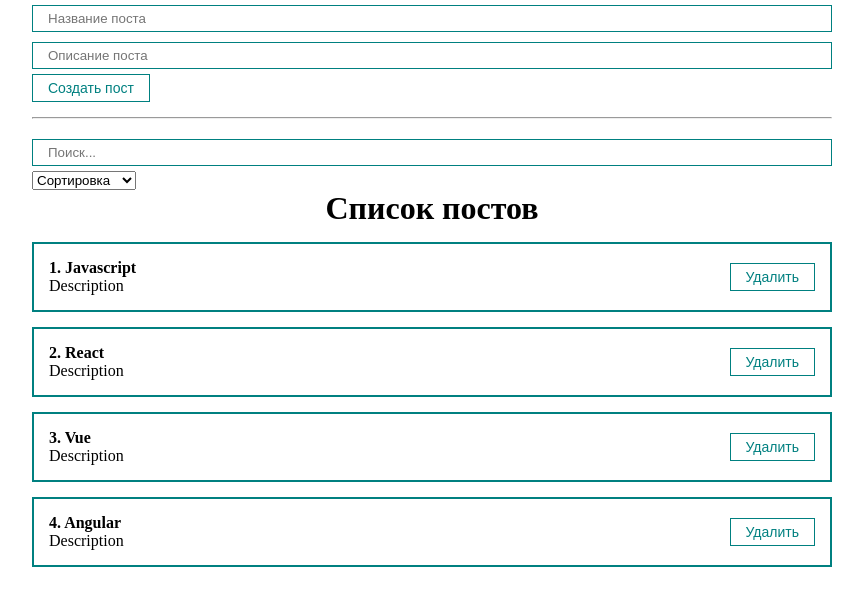
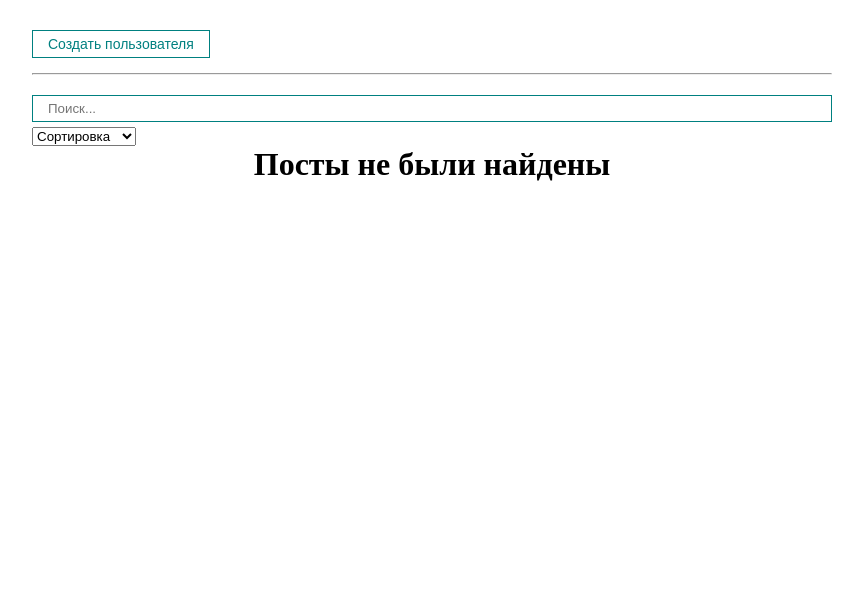
Before and after one commit to magkontrol/r-app-00, a React (Create React App) app: page / in a window 1280 px wide. Shown: the top 606 px of the page, without its empty margins (208-1071 px from the left). Built offline with nearby package versions, Linux system fonts and the light colour scheme.

Commit message:
[feat] add modal and custom hooks []

```diff
--- a/package.json
+++ b/package.json
@@ -6,7 +6,8 @@
     "node-sass": "^7.0.3",
     "react": "^18.2.0",
     "react-dom": "^18.2.0",
-    "react-scripts": "5.0.1"
+    "react-scripts": "5.0.1",
+    "react-transition-group": "^4.4.5"
   },
   "scripts": {
     "start": "react-scripts start",
--- a/src/App.js
+++ b/src/App.js
@@ -10,31 +10,14 @@
 import PostForm from "./components/PostForm";
 import MySelect from "./components/UI/select/MySelect";
 import PostFilter from "./components/PostFilter";
+import MyModal from "./components/UI/MyModal/MyModal";
+import { usePosts } from "./hooks/usePosts";
 
 function App() {
-  const [posts, setPosts] = useState([
-    { id: 1, title: "Javascript", body: "Description" },
-    { id: 2, title: "React", body: "Description" },
-    { id: 3, title: "Vue", body: "Description" },
-    { id: 4, title: "Angular", body: "Description" },
-  ]);
-
+  const [posts, setPosts] = useState([]);
   const [filter, setFilter] = useState({ sort: "", query: "" });
-
-  const sortedPosts = useMemo(() => {
-    if (filter.sort) {
-      return [...posts].sort((a, b) =>
-        a[filter.sort].localeCompare(b[filter.sort])
-      );
-    }
-    return posts;
-  }, [filter.sort, posts]);
-
-  const sortedAndSearchedPosts = useMemo(() => {
-    return sortedPosts.filter((post) =>
-      post.title.toLowerCase().includes(filter.query)
-    );
-  }, [filter.query, sortedPosts]);
+  const [modal, setModal] = useState(false);
+  const sortedAndSearchedPosts = usePosts(posts, filter.sort, filter.query);
 
   const createPost = (newPost) => {
     setPosts([...posts, newPost]);
@@ -46,8 +29,9 @@
 
   return (
     <div className="App">
-      <PostForm create={createPost} />
-
+      <MyButton style={{ marginTop: "30px" }} onClick={() => setModal(true)}>
+        Создать пользователя
+      </MyButton>
       <hr style={{ margin: "15px 0" }} />
       <PostFilter filter={filter} setFilter={setFilter} />
 
@@ -56,6 +40,11 @@
         posts={sortedAndSearchedPosts}
         title={"Список постов"}
       />
+
+      <MyModal visible={modal} setVisible={setModal}>
+        {" "}
+        <PostForm create={createPost} />{" "}
+      </MyModal>
     </div>
   );
 }
--- a/src/components/PostFilter.jsx
+++ b/src/components/PostFilter.jsx
@@ -1,4 +1,4 @@
-import React, { useState } from "react";
+import React from "react";
 import MyInput from "./UI/input/MyInput";
 import MySelect from "./UI/select/MySelect";
 
--- a/src/components/PostList.jsx
+++ b/src/components/PostList.jsx
@@ -1,6 +1,7 @@
 import React from "react";
 
 import PostItem from "./PostItem";
+import { CSSTransition, TransitionGroup } from "react-transition-group";
 
 function PostList({ posts, title, remove }) {
   if (!posts.length) {
@@ -10,14 +11,14 @@
   return (
     <div>
       <h1 style={{ textAlign: "center" }}>{title}</h1>
-      {posts.map((post, index) => (
-        <PostItem
-          remove={remove}
-          number={index + 1}
-          post={post}
-          key={post.id}
-        />
-      ))}
+
+      <TransitionGroup>
+        {posts.map((post, index) => (
+          <CSSTransition key={post.id} classNames="post" timeout={500}>
+            <PostItem remove={remove} number={index + 1} post={post} />
+          </CSSTransition>
+        ))}
+      </TransitionGroup>
     </div>
   );
 }
--- /dev/null
+++ b/src/components/UI/MyModal/MyModal.jsx
@@ -0,0 +1,20 @@
+import React from "react";
+import cl from "./MyModal.module.scss";
+
+const MyModal = ({ children, visible, setVisible }) => {
+  const rootClasses = [cl.myModal];
+
+  if (visible) {
+    rootClasses.push(cl.active);
+  }
+
+  return (
+    <div className={rootClasses.join(" ")} onClick={() => setVisible(false)}>
+      <div className={cl.myModalContent} onClick={(e) => e.stopPropagation()}>
+        {children}
+      </div>
+    </div>
+  );
+};
+
+export default MyModal;
--- /dev/null
+++ b/src/components/UI/MyModal/MyModal.module.scss
@@ -0,0 +1,22 @@
+.myModal {
+  position: fixed;
+  top: 0;
+  bottom: 0;
+  right: 0;
+  left: 0;
+  display: none;
+  background-color: rgba(0, 0, 0, 0.5);
+}
+
+.myModalContent {
+  padding: 25px;
+  background: white;
+  border-radius: 16px;
+  min-width: 250px;
+}
+
+.myModal.active {
+  display: flex;
+  justify-content: center;
+  align-items: center;
+}
--- a/src/components/UI/button/MyButton.jsx
+++ b/src/components/UI/button/MyButton.jsx
@@ -1,12 +1,12 @@
 import React from "react";
 import classes from "./MyButton.module.scss";
 
-function MyButton({ children, ...props }) {
+const MyButton = ({ children, ...props }) => {
   return (
     <button {...props} className={classes.MyBtn}>
       {children}
     </button>
   );
-}
+};
 
 export default MyButton;
--- a/src/components/UI/select/MySelect.jsx
+++ b/src/components/UI/select/MySelect.jsx
@@ -1,4 +1,4 @@
-import React, { useState } from "react";
+import React from "react";
 
 const MySelect = ({ options, defaultValue, value, onChange }) => {
   return (
--- /dev/null
+++ b/src/hooks/usePosts.js
@@ -0,0 +1,22 @@
+import { useMemo } from "react";
+
+export const useSortedPosts = (posts, sort) => {
+  const sortedPosts = useMemo(() => {
+    if (sort) {
+      return [...posts].sort((a, b) => a[sort].localeCompare(b[sort]));
+    }
+    return posts;
+  }, [sort, posts]);
+  return sortedPosts;
+};
+
+export const usePosts = (posts, sort, query) => {
+  const sortedPosts = useSortedPosts(posts, sort);
+
+  const sortedAndSearchedPosts = useMemo(() => {
+    return sortedPosts.filter((post) =>
+      post.title.toLowerCase().includes(query)
+    );
+  }, [query, sortedPosts]);
+  return sortedAndSearchedPosts;
+};
--- a/src/styles/App.scss
+++ b/src/styles/App.scss
@@ -20,3 +20,17 @@
   align-items: center;
   margin-top: 15px;
 }
+.post-enter {
+  transform: translateX(-350px);
+}
+.post-enter-active {
+  transform: translateX(0px);
+  transition: all 500ms ease-in;
+}
+.post-exit {
+  opacity: 1;
+}
+.post-exit-active {
+  transform: translateX(-350px);
+  transition: all 500ms ease-in;
+}
```
Also changed, not shown: 1 other file (tests, documents, lock files or other folders).
